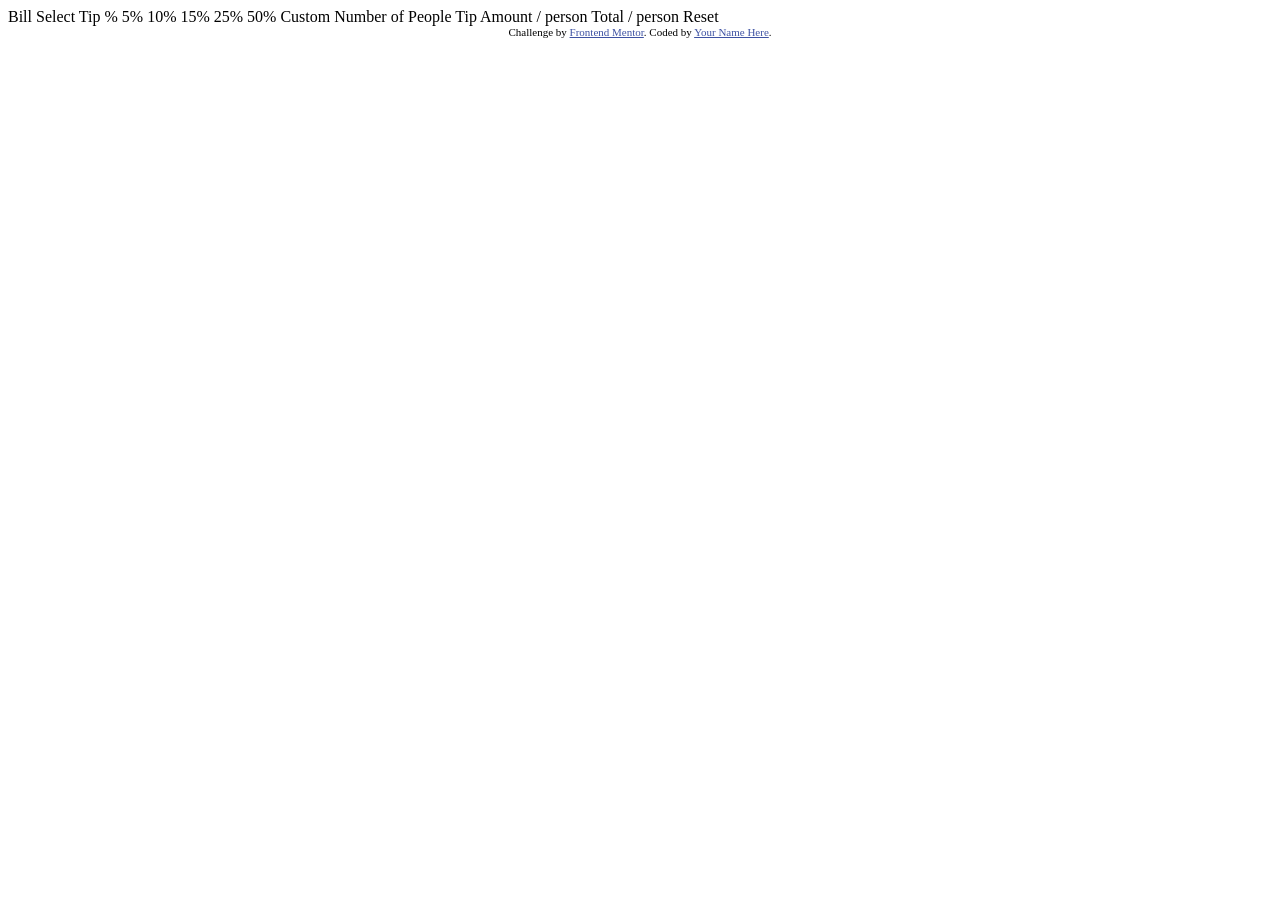
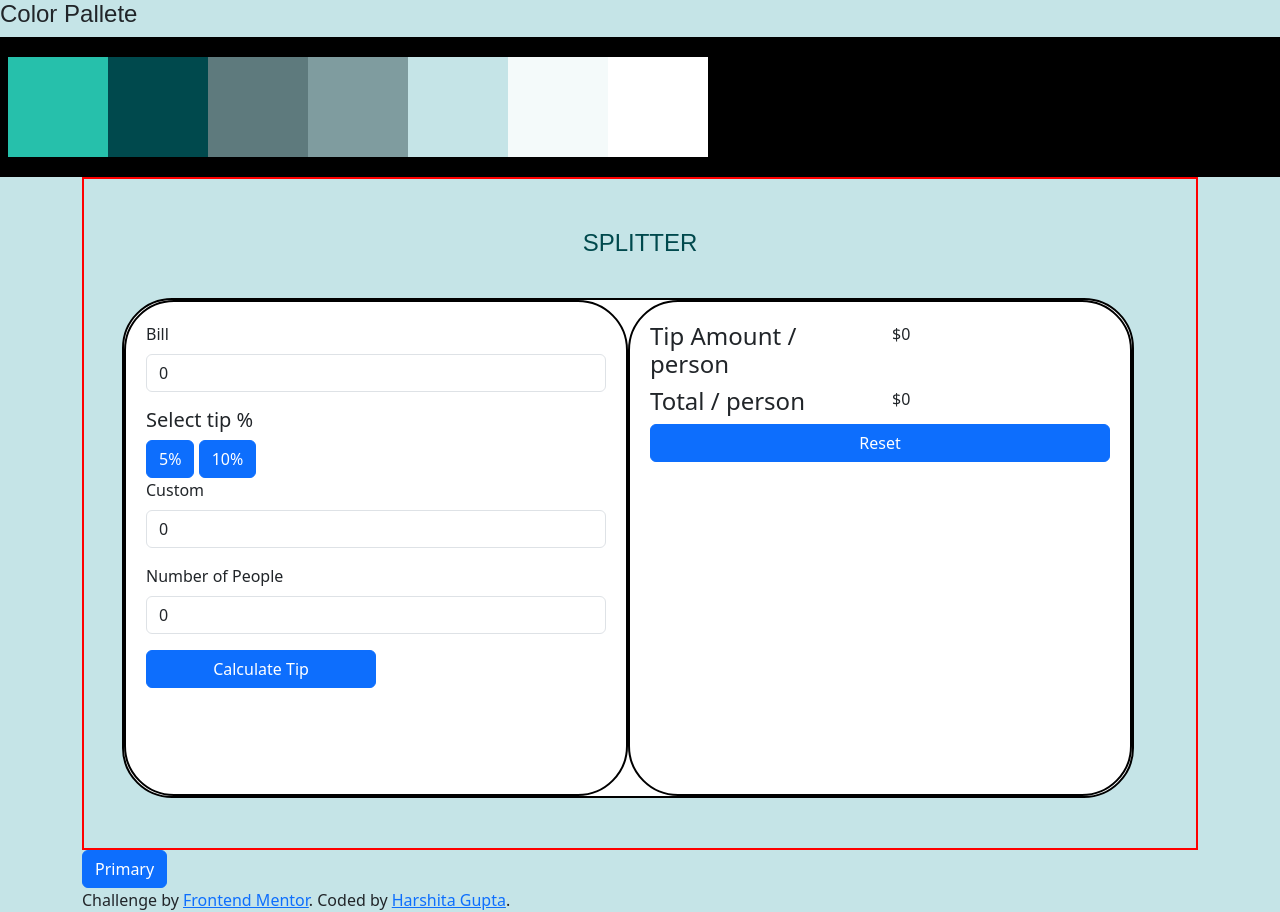
Before and after one commit to HARSHITAGUPTA1999/TIP_CALCULATOR, a plain HTML site: page index.html in a window 1280 px wide. Before the commit the page ends 800 px from the top, so only its background shows below. Drawn offline with nearby package versions, Linux system fonts and the light colour scheme.

Commit message:
basic tip system working

```diff
--- a/index.html
+++ b/index.html
@@ -2,21 +2,78 @@
 <html lang="en">
 <head>
   <meta charset="UTF-8">
-  <meta name="viewport" content="width=device-width, initial-scale=1.0"> <!-- displays site properly based on user's device -->
+  <meta name="viewport" content="width=device-width, initial-scale=1.0">
 
   <link rel="icon" type="image/png" sizes="32x32" href="./images/favicon-32x32.png">
+  <link href="https://cdn.jsdelivr.net/npm/bootstrap@5.3.1/dist/css/bootstrap.min.css" rel="stylesheet">
+  <link rel="stylesheet" href="styles.css">
 
-  <title>Frontend Mentor | Tip calculator app</title>
+  <title>Tip calculator App</title>
 
-  <!-- Feel free to remove these styles or customise in your own stylesheet 👍 -->
-  <style>
-    .attribution { font-size: 11px; text-align: center; }
-    .attribution a { color: hsl(228, 45%, 44%); }
-  </style>
 </head>
 <body>
+  <h2 class="color-pallete-heading">Color Pallete</h2>
+  <div class="row color-boxes">
+    <div class="box color1"></div>
+    <div class="box color2"></div>
+    <div class="box color3"></div>
+    <div class="box color4"></div>
+    <div class="box color5"></div>
+    <div class="box color6"></div>
+    <div class="box color7"></div>
+  </div>
 
-  Bill
+  <div class="container">
+    <div class="main-div">
+      <h1 class="main-heading">SPLITTER</h1>
+      <div class="main-box row">
+        <div class="calculator col-6">
+            <div class="mb-3 bill">
+              <label for="bill" class="form-label">Bill</label>
+              <input type="text" class="form-control" id="bill" value="0">
+            </div>
+            <div class="mb-3 tip-selector">
+
+              <h5 class="select-tip">Select tip %</h5>
+              <div class="tip-buttons">
+                <button type="button" class="btn btn-primary" id="btn1">5%</button>
+                <button type="button" class="btn btn-primary" id="btn2">10%</button>
+              </div>
+              <label for="tip" class="form-label">Custom</label>
+              <input type="text" class="form-control" id="tip" value="0">
+            </div>
+            <div class="mb-3 people">
+              <label for="number-of-people" class="form-label">Number of People</label>
+              <input type="text" class="form-control" id="number-of-people" value="0">
+            </div>
+            <button type="button" class="btn btn-primary col-6" id="calculate-tip">Calculate Tip</button>
+
+
+        </div>
+        <div class="display-result col-6">
+
+          <div class="tip-info1 row">
+            <div class="tip-info1-heading col-6">
+              <h4>Tip Amount / person</h4>
+            </div>
+            <div class="tip-info1-value col-6">
+              <span>$0</span>
+            </div>
+          </div>
+          <div class="total-info2 row">
+            <div class="total-info2-heading col-6">
+              <h4>Total / person</h4>
+            </div>
+            <div class="total-info2-value col-6">
+              <span>$0</span>
+            </div>
+          </div>
+          <button type="button" class="btn btn-primary col-12" id="reset-btn">Reset</button>
+        </div>
+      </div>
+    </div>
+
+    <!-- Bill
 
     Select Tip %
     5%
@@ -34,11 +91,20 @@
     Total
     / person
 
-  Reset
+    Reset -->
+
+    <button type="button" class="btn btn-primary">Primary</button>
 
     <div class="attribution">
       Challenge by <a href="https://www.frontendmentor.io?ref=challenge" target="_blank">Frontend Mentor</a>.
-    Coded by <a href="#">Your Name Here</a>.
+      Coded by <a href="#">Harshita Gupta</a>.
     </div>
+  </div>
+
+
+
+
+  <script src="https://cdn.jsdelivr.net/npm/bootstrap@5.3.1/dist/js/bootstrap.bundle.min.js"></script>
+  <script src="logic.js"></script>
 </body>
 </html>
--- a/logic.js
+++ b/logic.js
@@ -0,0 +1,43 @@
+let totalBill = 0;
+let selectedTip = 0;
+let totalPeople = 0;
+
+document.getElementById("bill").addEventListener("input",(e)=>{
+    totalBill = parseInt(e.target.value);
+    console.log(totalBill);
+});
+
+document.querySelector(".tip-buttons #btn1").addEventListener("click",(e)=>{
+    selectedTip = parseInt(e.target.innerText);
+    console.log(typeof(selectedTip));
+});
+
+document.querySelector("#number-of-people").addEventListener("input",(e)=>{
+    totalPeople = parseInt(e.target.value);
+    console.log(totalPeople);
+});
+
+document.querySelector("#calculate-tip").addEventListener("click",(e)=>{
+    let tipPerPerson = 0;
+    let totalTip = (selectedTip/100)*totalBill;
+    tipPerPerson = totalTip/totalPeople;
+
+    let totalPerPerson = 0;
+    totalPerPerson = totalBill/totalPeople;
+
+    document.querySelector(".tip-info1-value").innerHTML = tipPerPerson;
+    document.querySelector(".total-info2-value").innerHTML = totalPerPerson;
+});
+
+
+document.querySelector("#reset-btn").addEventListener("click",(e)=>{
+    tipPerPerson = 0;
+    totalPerPerson = 0;
+    totalBill = 0;
+    selectedTip = 0;
+    totalPeople = 0;
+    document.querySelector("#number-of-people").value = totalPeople;
+    document.getElementById("bill").value = totalBill;
+    document.querySelector(".tip-info1-value").innerHTML = tipPerPerson;
+    document.querySelector(".total-info2-value").innerHTML = totalPerPerson;
+});
--- /dev/null
+++ b/styles.css
@@ -0,0 +1,85 @@
+body{
+    background-color: hsl(185, 41%, 84%);
+}
+
+/* color pallete start */
+.color-pallete-heading{
+    font-size: 24px;
+    font-weight: 700px;
+    font-family: Space Mono,Arial;
+}
+.color-boxes{
+    background-color: black;
+    padding: 20px;
+    text-align: center;
+}
+.box{
+    height: 100px;
+    width: 100px;
+}
+
+.color1{
+    background-color: hsl(172, 67%, 45%);
+}
+
+.color2{
+    background-color: hsl(183, 100%, 15%);
+}
+
+.color3{
+    background-color: hsl(186, 14%, 43%);
+}
+
+.color4{
+    background-color: hsl(184, 14%, 56%);
+}
+
+.color5{
+    background-color: hsl(185, 41%, 84%);
+}
+
+.color6{
+    background-color: hsl(189, 41%, 97%);
+}
+
+.color7{
+    background-color:hsl(0, 0%, 100%);
+}
+
+/* color pallete end */
+
+.main-div{
+    border: 2px solid red;
+    padding: 50px;
+    background-color: hsl(185, 41%, 84%);
+}
+
+.main-heading{
+    color: hsl(183, 100%, 15%);
+    margin-bottom: 40px;
+    text-align: center;
+    font-size: 24px;
+    font-weight: 700px;
+    font-family: Space Mono,Arial;
+}
+
+.main-box{
+    border:2px solid black;
+    background-color:hsl(0, 0%, 100%);
+    height: 500px;
+    width: 100%;
+    border-radius: 50px;
+}
+
+.calculator{
+    border: 2px solid black;
+    padding:20px;
+    border-radius: 50px;
+}
+
+.display-result{
+    border: 2px solid black;
+    padding:20px;
+    border-radius: 50px;
+
+}
```
Also changed, not shown: main.css (deleted). Lines whose indentation alone changed are shown as unchanged.
